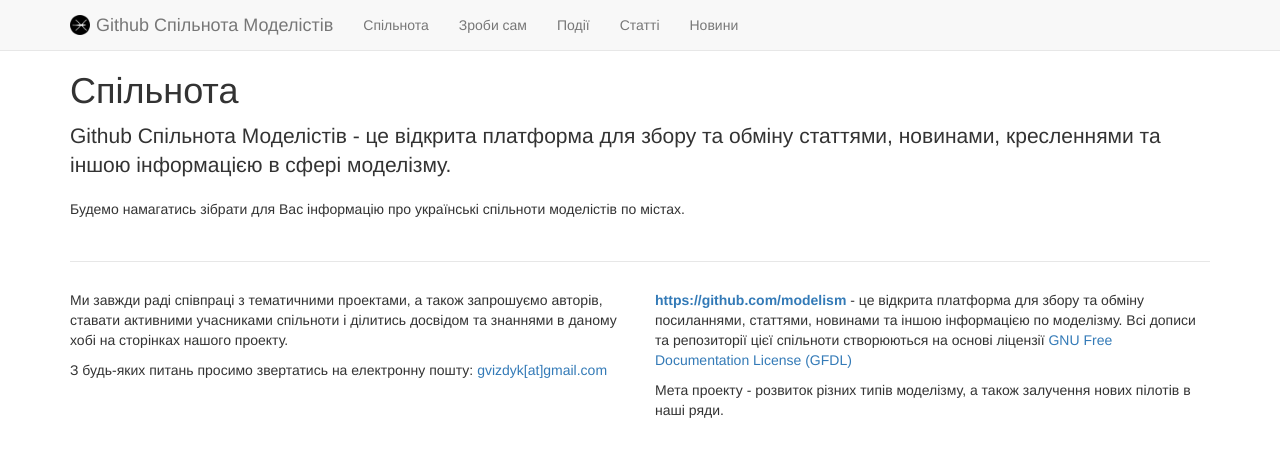
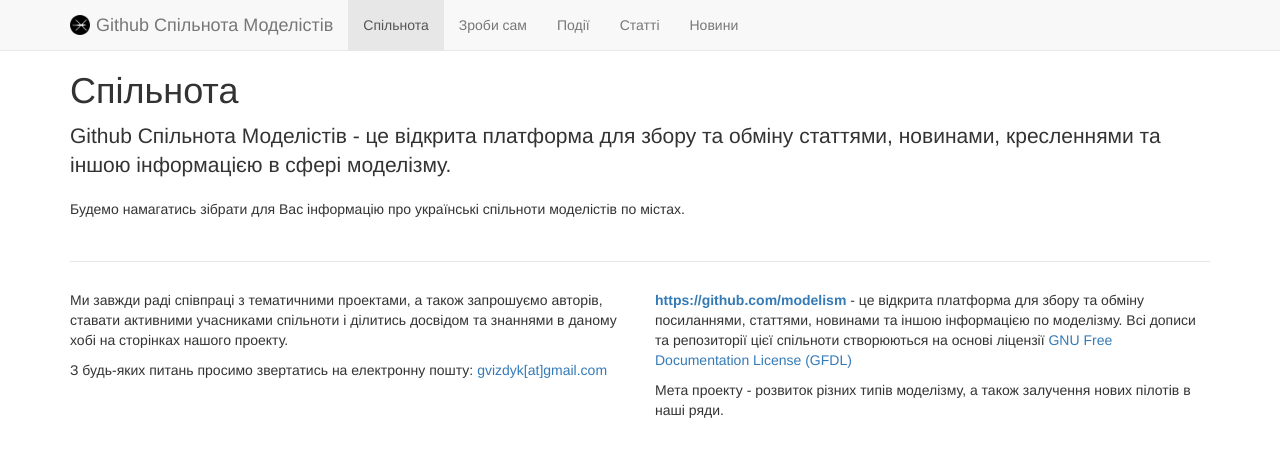
Before and after one commit to modelism/community, a Jekyll site: the page built from community.html, in a window 1280 px wide. Shown: the top 457 px of the page. Built offline with Jekyll 4.4.1, drawn with Linux system fonts in a browser that asks for light colours.

Commit message:
updated navigation

```diff
--- a/_includes/header.html
+++ b/_includes/header.html
@@ -7,15 +7,19 @@
         <img alt="Brand" src="{{ site.url }}/images/logo.png" height="20" class="navbar-left"> Github Спільнота Моделістів</a>
     </div>
 
-    <nav class="navbar-default" role="navigation">
-      <ul class="nav navbar-nav">
-        {% for page in site.pages %}
-          {% if page.title %}
-          <li><a href="{{ page.url | prepend: site.baseurl }}">{{ page.title }}</a></li>
-          {% endif %}
-        {% endfor %}
-      </ul>
-    </nav>
+<!--   <nav class="navbar-default" role="navigation">
+    <ul class="nav navbar-nav">
+      {% for p in site.pages %}
+      {% if p.title %}
+        <li {% if p.url == page.url %}class="active"{% endif %}>
+          <a href="{{ p.url }}">{{ p.title }}</a>
+        </li>
+      {% endif %}
+      {% endfor %}
+    </ul>
+  </nav> -->
+
+  {% include navigation.html context="/" %}
 
   </div>
 </header>
--- /dev/null
+++ b/_includes/navigation.html
@@ -0,0 +1,20 @@
+{% capture html %}
+<nav class="navbar-default" role="navigation">
+<ul class="nav navbar-nav">
+    {% assign entries = site.pages | sort: "path" %}
+    {% for entry in entries %}
+
+        {% capture slug    %}{{ entry.url | split: "/"   | last                       }}{% endcapture %}
+        {% capture current %}{{ entry.url | remove: slug | remove: "//" | append: "/" }}{% endcapture %}
+
+        {% if current == include.context %}
+            <li class="{% if page.url contains entry.url %}active{% endif %}">
+                <a href="{{ site.baseurl }}{{ entry.url }}">{{ entry.title }}</a>
+                {% include navigation.html context=entry.url %}
+            </li>
+        {% endif %}
+
+    {% endfor %}
+</ul>
+</nav>
+{% endcapture %}{{ html | strip_newlines | replace:'    ','' | replace:'    ','' | replace:'  ',' ' }}
```
